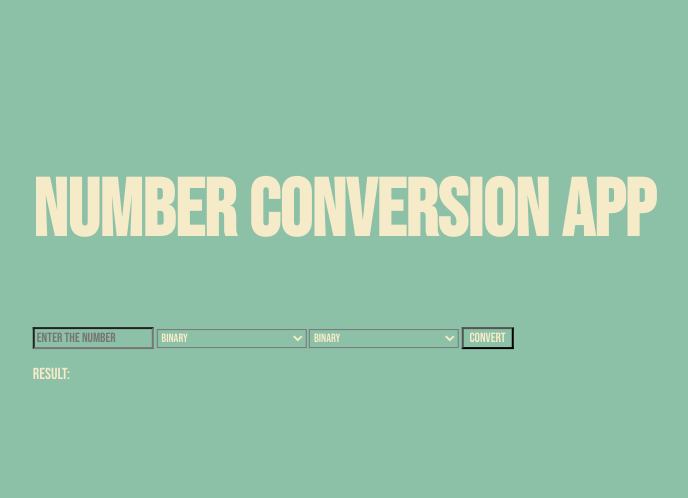
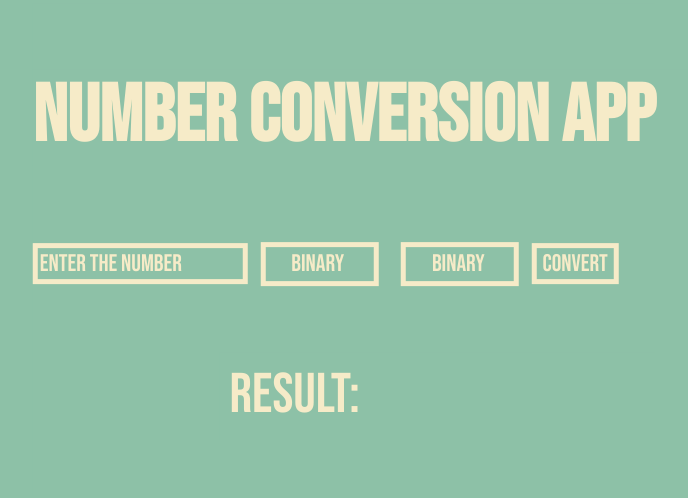
Before and after one commit to aaravzer/aaravzer.github.com, a plain HTML site: page index.html in a window 1280 px wide. Shown: the part 151-649 px from the top of the page, without its empty margins (296-984 px from the left). Drawn offline with Linux system fonts and the light colour scheme.

Commit message:
Update index.html

```diff
--- a/index.html
+++ b/index.html
@@ -13,18 +13,35 @@
           width: 1000%;
 
         }
+        p {
+          font-size: 350%;
+          margin-left: 30%;
+           padding: 10px;
+        }
         div {
+
             position: absolute;
             top: 50%;
             left: 50%;
             transform: translate(-50%, -50%);
         }
         select {
-          width: 150px;
-          font-size: 75%;
+          position: justify;
+          padding: 3px;
+          text-indent: 23px;
+          font-size: 150%;
+          border: 5px solid #F6EBC8;
+          margin: 10px;
+          -webkit-appearance: none;
+           -webkit-appearance: none;
+
         }
-        option {
+        option, input {
           font-size: 150%;
+           border: 5px solid #F6EBC8;
+        }
+        ::placeholder {
+          color: #F6EBC8;
         }
       </style>
     <title>Number Conversion App</title>
```
